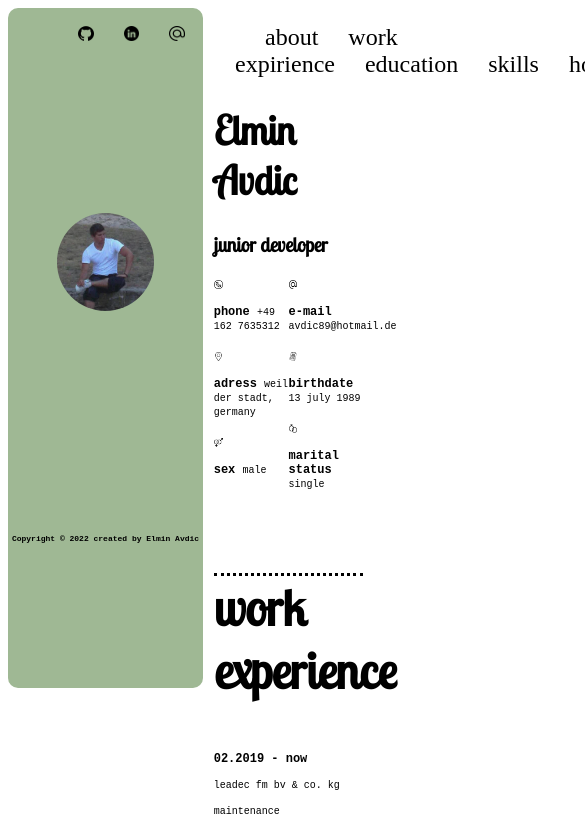
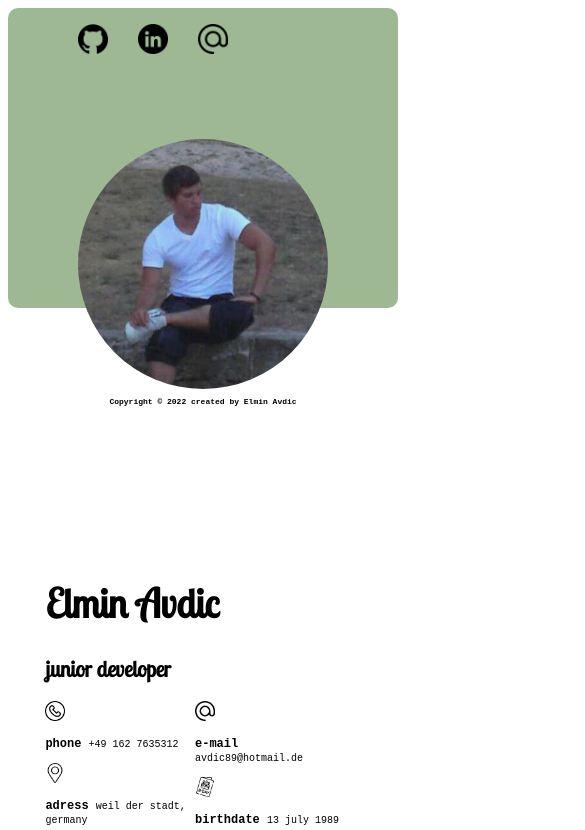
Before and after one commit to avdic89/curriculum-vitae, a React (Create React App) app: page / in a window 390 px wide. Shown: the top 830 px of the page, 585 px wide, since content can reach past the window. Built offline with nearby package versions, Linux system fonts and the light colour scheme.

Commit message:
added some responsivness

```diff
--- a/package.json
+++ b/package.json
@@ -2,6 +2,7 @@
   "name": "curriculum-vitae",
   "version": "0.1.0",
   "private": true,
+  "homepage": "https://avdic89.github.io/curriculum-vitae/",
   "dependencies": {
     "@fortawesome/fontawesome-svg-core": "^6.1.1",
     "@fortawesome/free-solid-svg-icons": "^6.1.1",
@@ -22,6 +23,8 @@
   },
   "scripts": {
     "start": "react-scripts start",
+    "predeploy":"npm run build",
+    "deploy":"gh-pages -d build",
     "build": "react-scripts build",
     "test": "react-scripts test",
     "eject": "react-scripts eject"
@@ -43,5 +46,8 @@
       "last 1 firefox version",
       "last 1 safari version"
     ]
+  },
+  "devDependencies": {
+    "gh-pages": "^3.2.3"
   }
 }
--- a/src/App.css
+++ b/src/App.css
@@ -13,7 +13,7 @@
 
 .right-main{
     width:50%;
-    height:770px;
+    height:100%;
     background-color: rgb(159, 184, 148);
     /*background-image: url('https://i.redd.it/y9ih2d9mmuuz.jpg');*/
     background-position: center;
@@ -158,7 +158,7 @@ h3{
 }
 
 
-@media all and (max-width:548px){
+@media all and (max-width:988px){
     .Navbar-right{
         justify-content:left;
         color: black;
@@ -183,31 +183,33 @@ h3{
     }
 
     h2{
-        font-size:20px;
+        font-size:22px;
+    }
+    h3{
+        font-size:22px;
     }
     #img-right-hobbies {
-        width:12%;
-        height:12%;
+        width:20px;
+
     }
     #img-right{
-        width:12%;
-        height:12%;
+        width:20px;
         padding-right: 10px;
 
     }
     #navbar-img-left{
-        width:10%;
-        height:10%;
+        width:30px;
+        padding:auto;
     }
     #image-of-me{
         border-radius: 200px;
-        height:50%;
-        width:50%;
+        height:250px;
+        width:250px;
     }
 
     #div-image-of-me{
 
-        padding: 75% 0 110% 0;
+        padding: 15% 0 0 0;
 
     }
     #index1{
@@ -221,12 +223,30 @@ h3{
 
 
     }
+
+    .left-main{
+        width:100%;
+        background-color: rgb(255, 255, 255);
+        float:none;
+        padding-top:500px;
+    }
+
     .right-main{
-        height:680px;
+        width:100%;
+        height:300px;
+        background-color: rgb(159, 184, 148);
+        /*background-image: url('https://i.redd.it/y9ih2d9mmuuz.jpg');*/
+        background-position: center;
+        float:none;
+        position: absolute;
+        border-radius:10px;
+    }
+    #navbar-div{
+        opacity: 0;
     }
 
 }
-@media all and (min-width:549px) and (max-width:888px){
+/*@media all and (min-width:549px) and (max-width:888px){
     .right-main{
         height:680px;
     }
@@ -249,4 +269,4 @@ h3{
 
     }
 
-}
+}*/
--- a/src/App.jsx
+++ b/src/App.jsx
@@ -7,8 +7,9 @@ export default function App() {
   return (
     <div>
         <>
+
+            <RightMain/>
             <LeftMain />
-            <RightMain/>
 
         </>
     </div>
--- a/src/Components/Left-Site/Navbar/NavbarItems.js
+++ b/src/Components/Left-Site/Navbar/NavbarItems.js
@@ -8,7 +8,7 @@ const NavbarItems = [
     },
 
     {
-        titel:"work expirience",
+        titel:"work",
         cName: "Navbar-right",
         href: ".#work-div"
 
```
Also changed, not shown: 22 other files (tests, documents, lock files or other folders).
